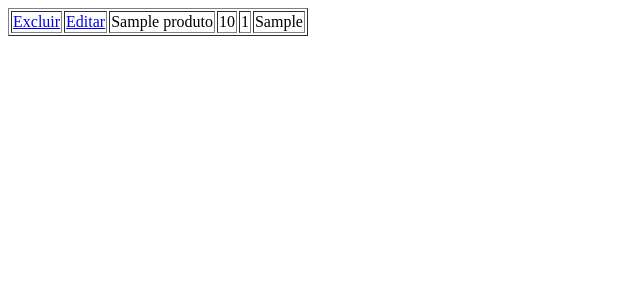
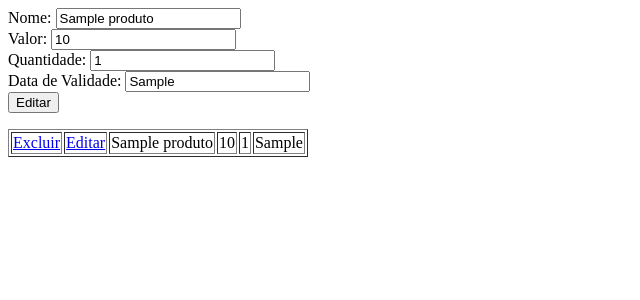
Before and after one commit to Pedro-Soares-32/Controle_de_Estoque_V1, a PHP site: page /listar.php?editar=1 in a window 1280 px wide. Shown: the top 300 px of the page, without its empty margins (0-640 px from the left). Run offline with PHP 8.4, Linux system fonts and the light colour scheme; tables that the repository leaves empty hold one stand-in row (values such as "Sample post").

Commit message:
Adicionado a função do botão Editar.

```diff
--- a/listar.php
+++ b/listar.php
@@ -2,6 +2,8 @@
     include_once 'php/Global.php';
     include_once 'php/produto.php';
     excluir_por_id();
+    editar_por_id();
+    editar();
 ?>
 <!DOCTYPE html>
 <html>
--- a/php/produto.php
+++ b/php/produto.php
@@ -49,4 +49,50 @@ function excluir_por_id() {
     }
 }
 
+function editar_por_id() {
+    if(isset($_GET['editar'])){
+        $id = $_GET['editar'];
+        $SQL = "SELECT * FROM Produto WHERE id=:ID;";
+        $prepare = conexao()->prepare($SQL);
+        $prepare->bindValue(":ID", $id);
+        $prepare->execute();
+        while ($linha = $prepare->fetch(PDO::FETCH_ASSOC)) {
+            ?>
+                <form method="post">
+                    <input type="hidden" name="editar" value="<?= $linha['id'] ?>" />
+                    Nome:
+                    <input value="<?= $linha['nome'] ?>" type="text" name="nome" /><br/>
+                    Valor:
+                    <input value="<?= $linha['valor'] ?>" type="text" name="valor" /><br/>
+                    Quantidade:
+                    <input value="<?= $linha['qtd'] ?>" type="text" name="qtd" /><br/>
+                    Data de Validade:
+                    <input value="<?= $linha['data_validade'] ?>" type="text" name="dtVal" /><br/>
+                    <input type="submit" value="Editar" />
+                </form>
+            <?php
+        }
+    }
+}
+
+
+function editar() {
+    if(
+        isset($_POST['editar']) and
+        isset($_POST['nome']) and
+        isset($_POST['valor']) and
+        isset($_POST['qtd']) and
+        isset($_POST['dtVal'])
+    ){
+        $SQL = "UPDATE `produto` SET nome=:nome, valor=:valor, qtd=:qtd, data_validade=:data_validade WHERE `id`=:ID;";
+        $prepare = conexao()->prepare($SQL);
+        $prepare->bindValue(":nome", $_POST['nome']);
+        $prepare->bindValue(":valor", $_POST['valor']);
+        $prepare->bindValue(":qtd", $_POST['qtd']);
+        $prepare->bindValue(":data_validade", $_POST['dtVal']);
+        $prepare->bindValue(":ID", $_POST['editar']);
+        $prepare->execute();
+    }
+}
+
 //https://github.com/Pedro-Soares-32/Controle_de_Estoque_V1
```
